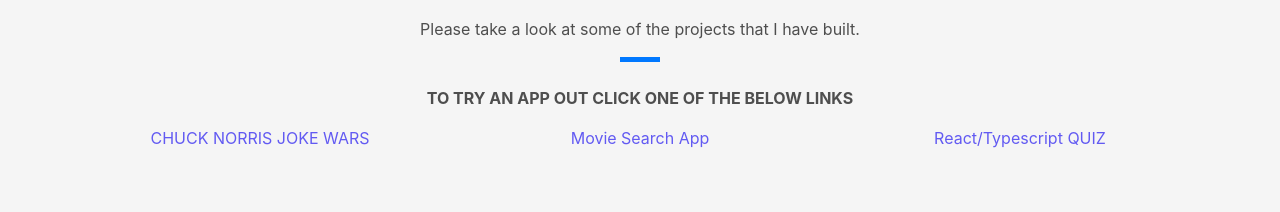
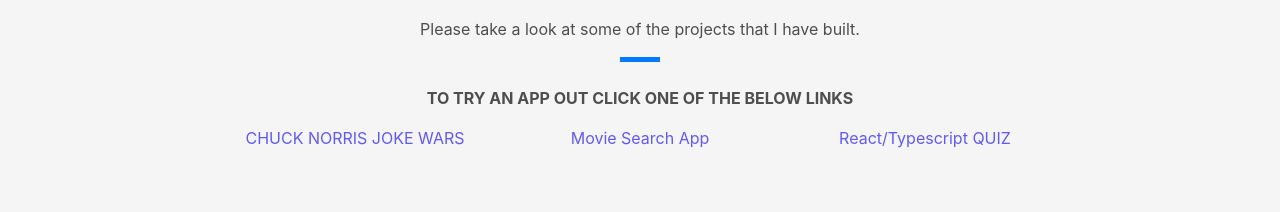
Before and after one commit to acepitcher2009/portfolio, a React (Create React App) app: page / in a window 1280 px wide. Shown: the part 2144-2356 px from the top of the page. Built offline with nearby package versions, Linux system fonts and the light colour scheme; a web font is replaced by a local one.

Commit message:
Portfolio Site

```diff
--- a/src/components/portfolio.jsx
+++ b/src/components/portfolio.jsx
@@ -33,8 +33,8 @@
 										<strong>TO TRY AN APP OUT CLICK ONE OF THE BELOW LINKS</strong>
 									</p>
 								</div>
-								<div className="row">
-									<div className="col">
+								<div className="row justify-content-evenly justify-content-center">
+									<div className="col-3">
 										<a
 											className="chuckLink"
 											style={{ color: '#625AF2' }}
@@ -43,7 +43,7 @@
 											CHUCK NORRIS JOKE WARS
 										</a>
 									</div>
-									<div className="col">
+									<div className="col-3">
 										<a
 											style={{ color: '#625AF2' }}
 											href="https://acepitcher2009.github.io/MovieApp/"
@@ -51,7 +51,7 @@
 											Movie Search App
 										</a>
 									</div>
-									<div className="col">
+									<div className="col-3">
 										<a
 											style={{ color: '#625AF2' }}
 											href="https://acepitcher2009.github.io/typescriptQuiz/"
```
